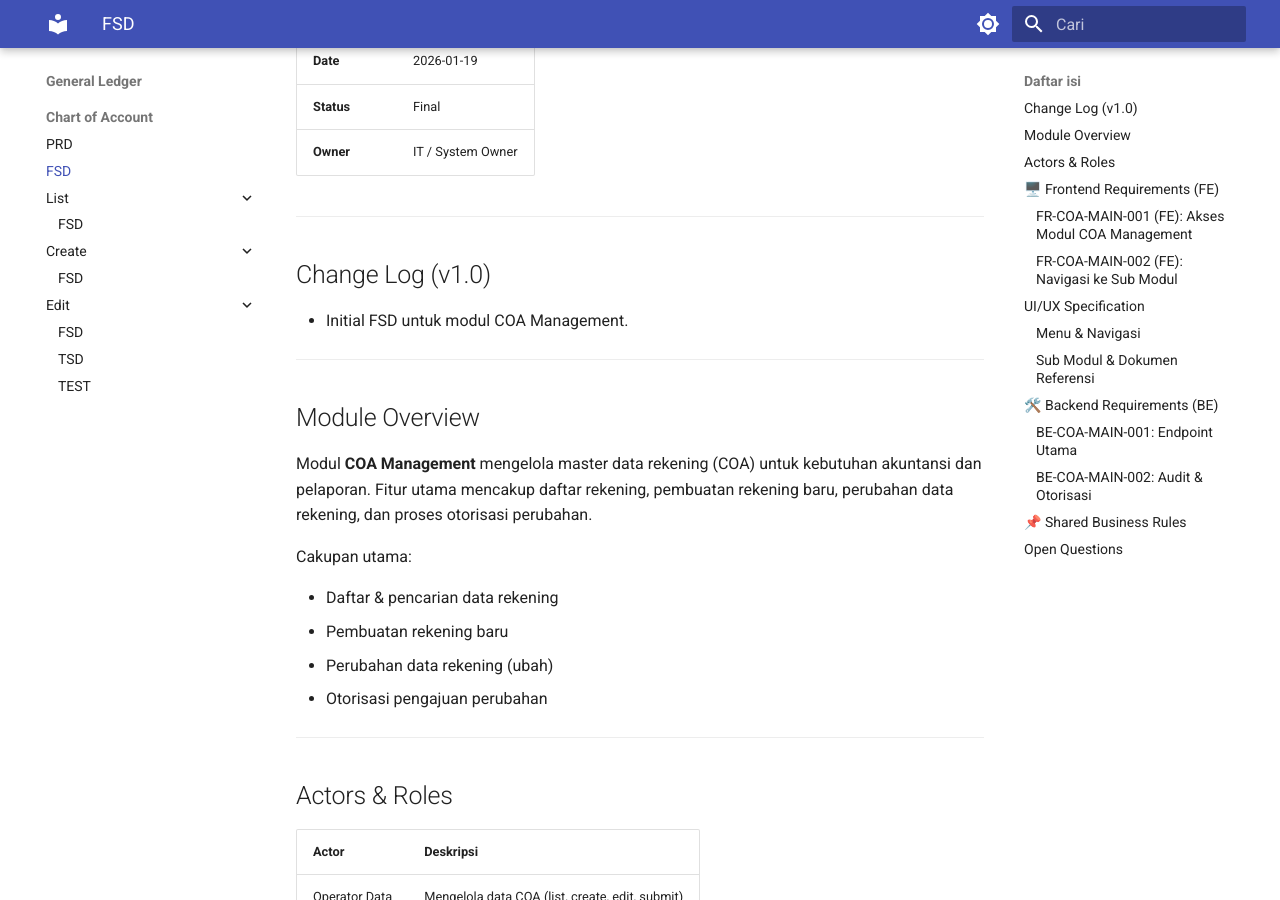
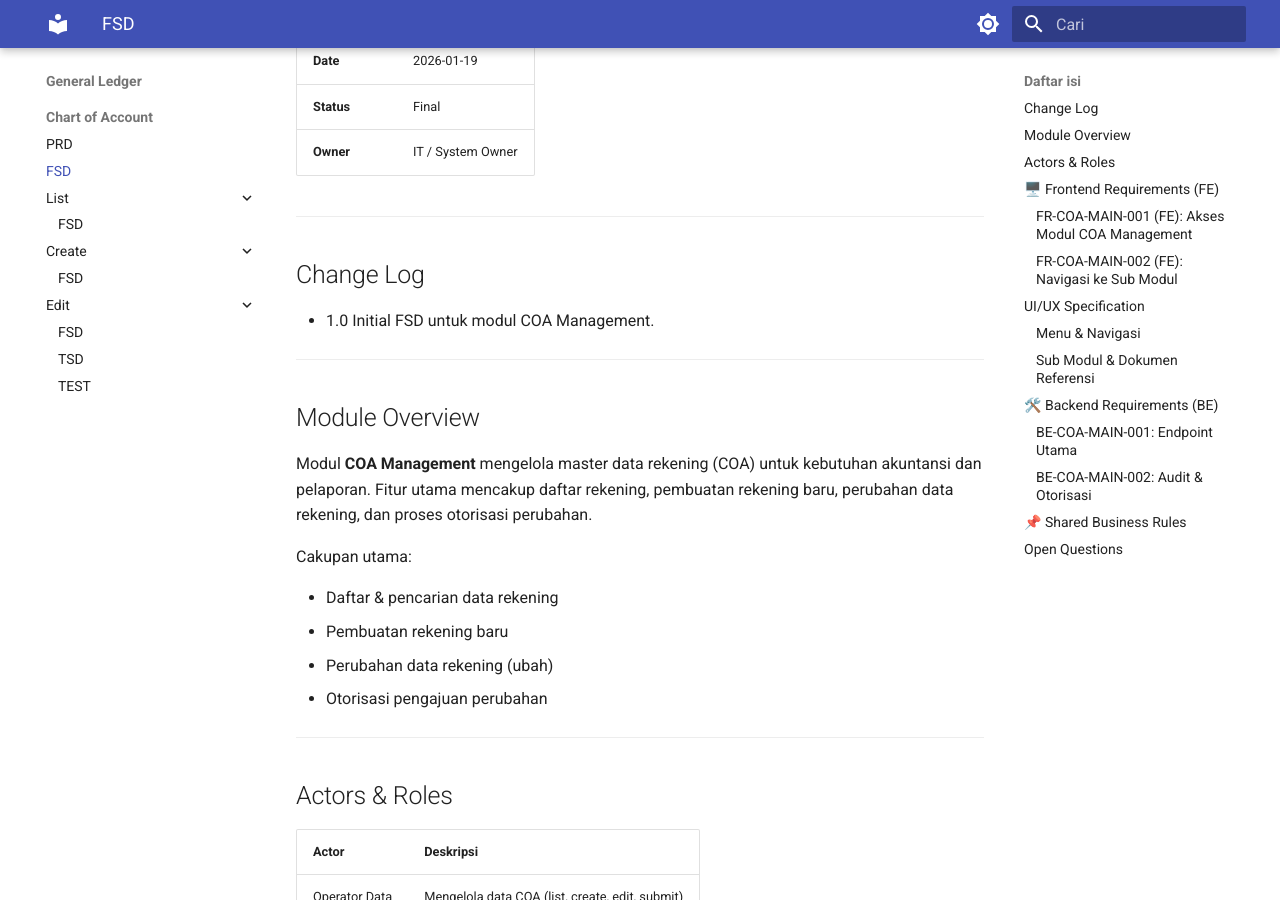
Before and after one commit to wisnu/ibank-docs, an MkDocs documentation site: the page built from docs/GL/chart-of-account/FSD_COA_Main.md, in a window 1280 px wide and 900 px high, scrolled down 371 px. Built offline with MkDocs 1.6.1 and Material for MkDocs 9.7.7, drawn with Linux system fonts in a browser that asks for light colours.

Commit message:
Set Change Log Version

```diff
--- a/docs/GL/chart-of-account/FSD_COA_Main.md
+++ b/docs/GL/chart-of-account/FSD_COA_Main.md
@@ -11,9 +11,9 @@
 
 ---
 
-## Change Log (v1.0)
+## Change Log
 
-- Initial FSD untuk modul COA Management.
+- 1.0 Initial FSD untuk modul COA Management.
 
 ---
 
```
